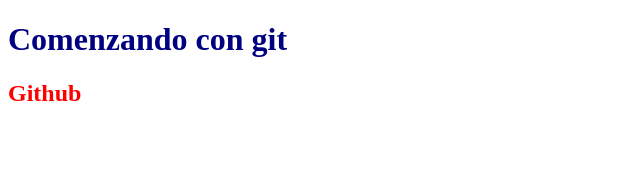
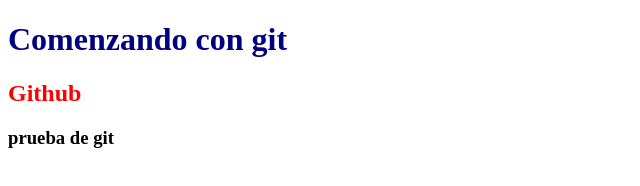
Before and after one commit to YullyBastidas/prueba-de-git, a plain HTML site: page index.html in a window 1280 px wide. Shown: the whole page, without its empty margins (0-640 px from the left). Drawn offline with Linux system fonts and the light colour scheme.

Commit message:
prueba de agregacion en git

```diff
--- a/css/estilos.css
+++ b/css/estilos.css
@@ -5,3 +5,6 @@ h1{
 h2{
     color: red;
 }
+h3{
+    background-color: greengi;
+}
--- a/index.html
+++ b/index.html
@@ -11,6 +11,7 @@
     <head>
         <h1>Comenzando con git</h1>
         <h2>Github</h2>
+        <h3>prueba de git</h3>
     </head>
 
 
```
